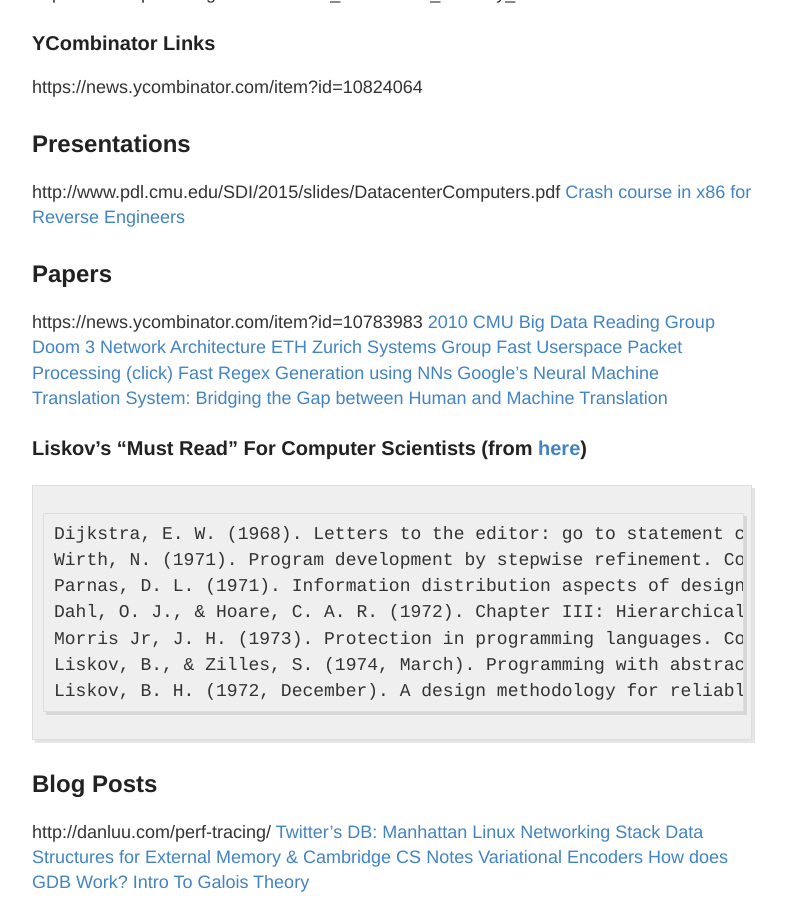
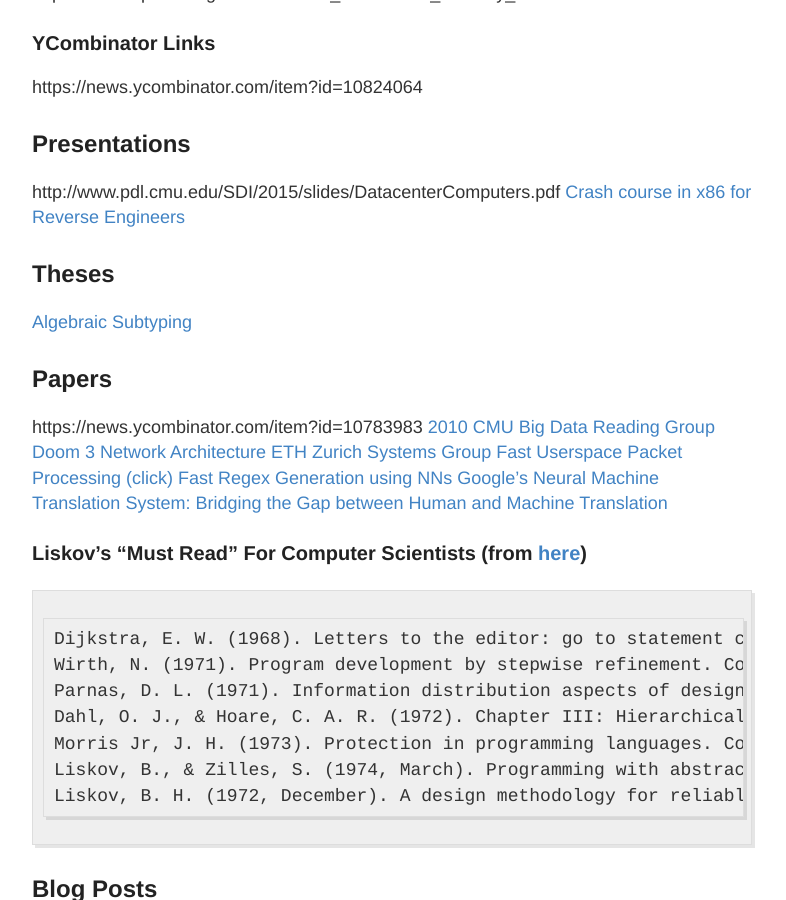
Before and after one commit to RONNCC/ronncc.github, a Jekyll site: the page built from _posts/2015-12-25-ReadingList.md, in a window 1280 px wide and 900 px high, scrolled down 311 px. Shown: the whole window, without its empty margins (248-1034 px from the left). Built offline with Jekyll 4.4.1, drawn with Linux system fonts in a browser that asks for light colours; comment, search, counter and statistics services are not loaded.

Commit message:
Updated 2015-12-25-ReadingList.md

```diff
--- a/_posts/2015-12-25-ReadingList.md
+++ b/_posts/2015-12-25-ReadingList.md
@@ -23,6 +23,9 @@
 ## Presentations
 http://www.pdl.cmu.edu/SDI/2015/slides/DatacenterComputers.pdf
 [Crash course in x86 for Reverse Engineers](https://sensepost.com/blogstatic/2014/01/SensePost_crash_course_in_x86_assembly-.pdf)
+
+## Theses
+[Algebraic Subtyping](https://www.cl.cam.ac.uk/~sd601/thesis.pdf)
 
 ## Papers
 
```
